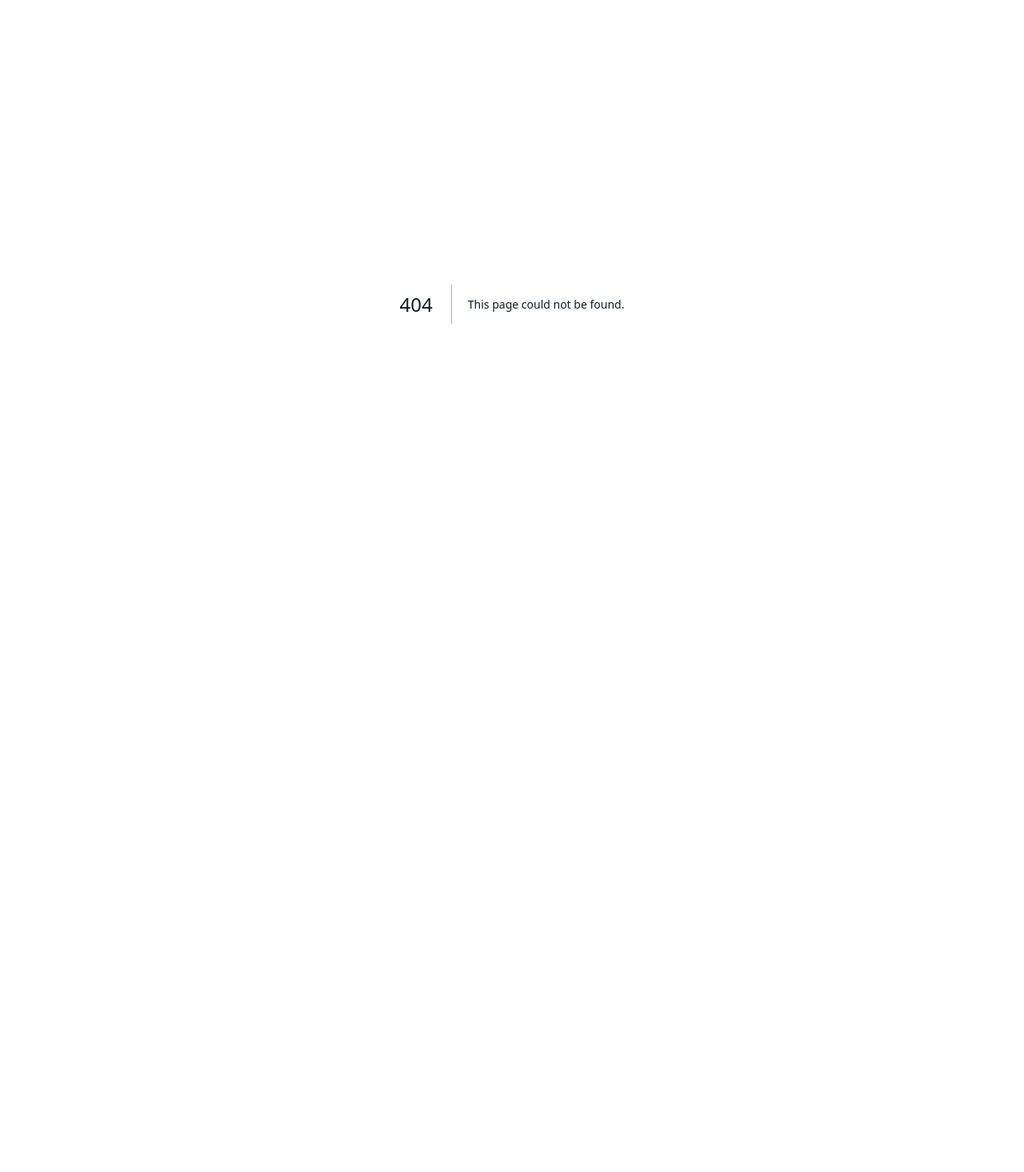
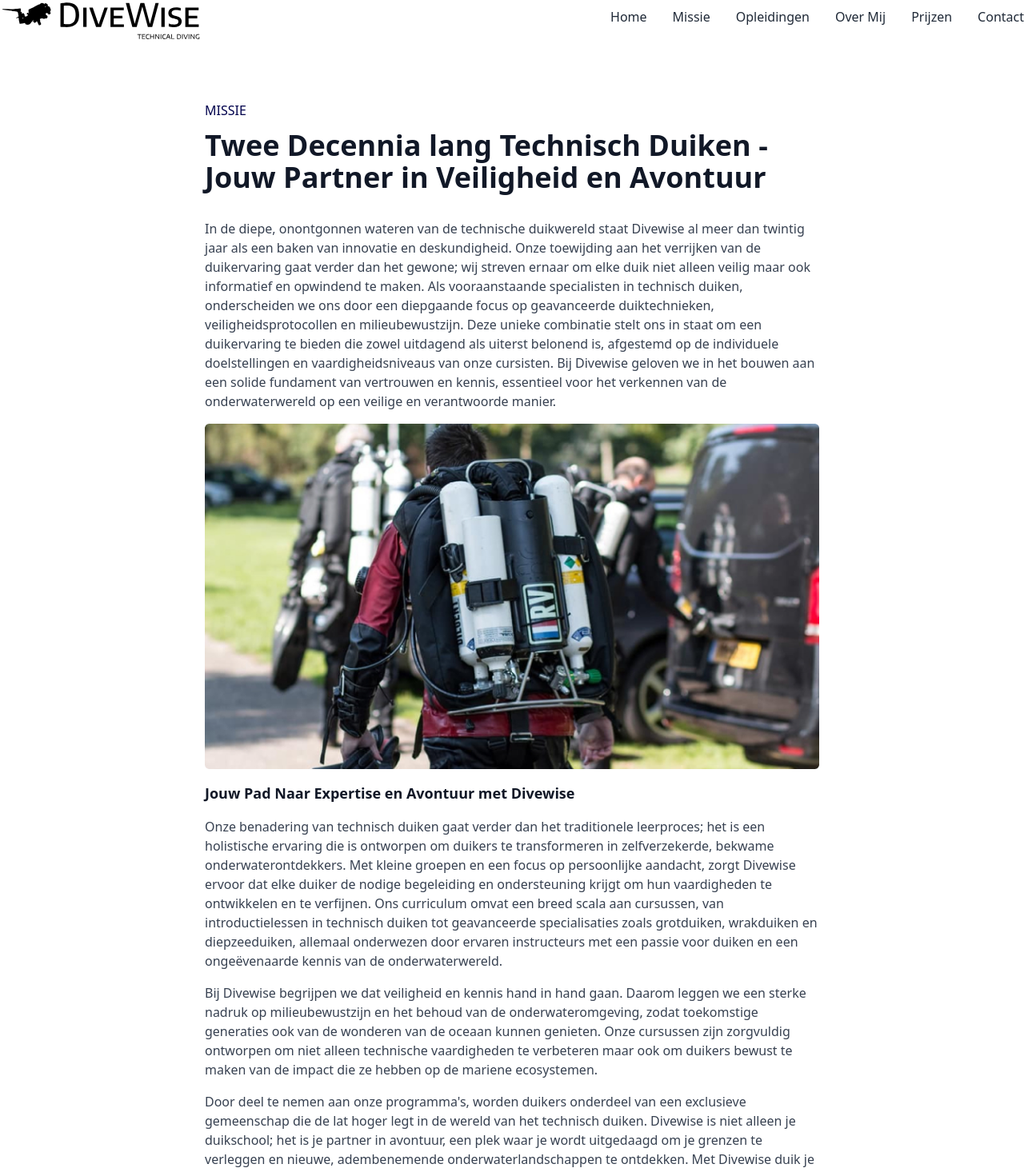
Before and after one commit to JoeriSmits/DiveWise, a Next.js app: page /missie in a window 1280 px wide. Before the commit this address had no page. Shown: the part 20-1486 px from the top of the page at 80% size. Before the commit the page ends 800 px from the top, so only its background shows below. Built offline with nearby package versions, Linux system fonts and the light colour scheme.

Commit message:
feat: added mission page

```diff
--- a/components/navbar/navbar.tsx
+++ b/components/navbar/navbar.tsx
@@ -10,7 +10,7 @@
 
             <div className="flex space-x-3 md:space-x-8 text-neutral-800">
                 <Link href="/">Home</Link>
-                <a href="#">Missie</a>
+                <Link href="/missie">Missie</Link>
                 <a href="#">Opleidingen</a>
                 <Link href="/over-mij">Over Mij</Link>
                 <a href="#">Prijzen</a>
--- /dev/null
+++ b/pages/missie.tsx
@@ -0,0 +1,27 @@
+import BodyText from '@/components/bodytext/bodytext'
+import type { NextPageWithLayout } from './_app'
+import Layout from '@/components/layout'
+import Image from 'next/image'
+
+const OverMij: NextPageWithLayout = () => {
+    return (
+        <Layout>
+            <div className="max-w-screen-md mx-auto">
+                <BodyText title="Twee Decennia lang Technisch Duiken - Jouw Partner in Veiligheid en Avontuur" subtitle="Missie">
+                    <div className="space-y-4">
+                        <p>In de diepe, onontgonnen wateren van de technische duikwereld staat Divewise al meer dan twintig jaar als een baken van innovatie en deskundigheid. Onze toewijding aan het verrijken van de duikervaring gaat verder dan het gewone; wij streven ernaar om elke duik niet alleen veilig maar ook informatief en opwindend te maken. Als vooraanstaande specialisten in technisch duiken, onderscheiden we ons door een diepgaande focus op geavanceerde duiktechnieken, veiligheidsprotocollen en milieubewustzijn. Deze unieke combinatie stelt ons in staat om een duikervaring te bieden die zowel uitdagend als uiterst belonend is, afgestemd op de individuele doelstellingen en vaardigheidsniveaus van onze cursisten. Bij Divewise geloven we in het bouwen aan een solide fundament van vertrouwen en kennis, essentieel voor het verkennen van de onderwaterwereld op een veilige en verantwoorde manier.</p>
+                        <Image src="/assets/images/rebreather_walking.jpg" width={800} height={450} alt="Photo of a JJ-CCR rebreather from behind, diver is walking" />
+                        <h2 className="text-lg">Jouw Pad Naar Expertise en Avontuur met Divewise</h2>
+                        <p>Onze benadering van technisch duiken gaat verder dan het traditionele leerproces; het is een holistische ervaring die is ontworpen om duikers te transformeren in zelfverzekerde, bekwame onderwaterontdekkers. Met kleine groepen en een focus op persoonlijke aandacht, zorgt Divewise ervoor dat elke duiker de nodige begeleiding en ondersteuning krijgt om hun vaardigheden te ontwikkelen en te verfijnen. Ons curriculum omvat een breed scala aan cursussen, van introductielessen in technisch duiken tot geavanceerde specialisaties zoals grotduiken, wrakduiken en diepzeeduiken, allemaal onderwezen door ervaren instructeurs met een passie voor duiken en een ongeëvenaarde kennis van de onderwaterwereld.</p>
+                        <p>Bij Divewise begrijpen we dat veiligheid en kennis hand in hand gaan. Daarom leggen we een sterke nadruk op milieubewustzijn en het behoud van de onderwateromgeving, zodat toekomstige generaties ook van de wonderen van de oceaan kunnen genieten. Onze cursussen zijn zorgvuldig ontworpen om niet alleen technische vaardigheden te verbeteren maar ook om duikers bewust te maken van de impact die ze hebben op de mariene ecosystemen.</p>
+                        <p>Door deel te nemen aan onze programma's, worden duikers onderdeel van een exclusieve gemeenschap die de lat hoger legt in de wereld van het technisch duiken. Divewise is niet alleen je duikschool; het is je partner in avontuur, een plek waar je wordt uitgedaagd om je grenzen te verleggen en nieuwe, adembenemende onderwaterlandschappen te ontdekken. Met Divewise duik je niet alleen in de diepte; je duikt in een leven van eindeloze ontdekkingen en avonturen, ondersteund door onze toewijding aan uitmuntendheid en een voortdurende passie voor de zee.</p>
+                        <p>Dit is de wereld van Divewise – waar jouw passie voor technisch duiken wordt versterkt door onze expertise, innovatie en een onwrikbare toewijding aan het creëren van een veilige, verrijkende en onvergetelijke duikervaring.</p>
+                    </div>
+                </BodyText>
+            </div>
+        </Layout>
+    )
+}
+
+
+export default OverMij
```
Also changed, not shown: public/assets/images/rebreather_walking.jpg (added).
